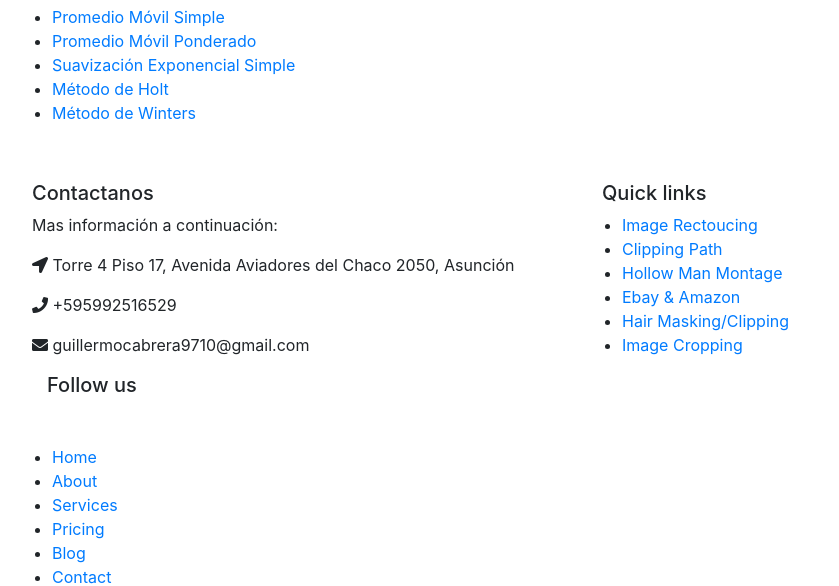
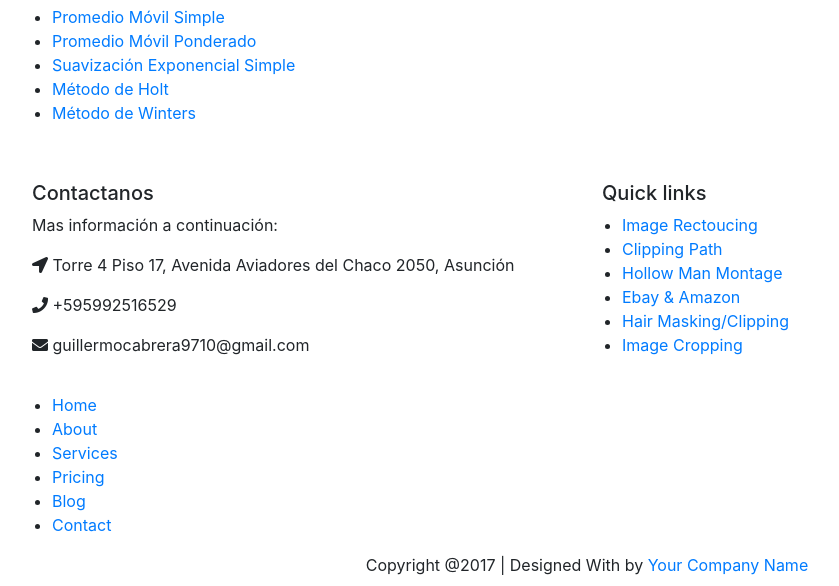
Before and after one commit to gillopy/gillopy.github.io, a plain HTML site: page index.html in a window 1280 px wide. Shown: the part 865-1451 px from the top of the page, without its empty margins (53-892 px from the left). Drawn offline with nearby package versions, Linux system fonts and the light colour scheme.

Commit message:
Update index.html

```diff
--- a/index.html
+++ b/index.html
@@ -73,20 +73,6 @@
 <!--footer_ul_amrc ends here-->
 </div>
 
-
-</div>
-
-<div class=" col-sm-4 col-md  col-12 col">
-<h5 class="headin5_amrc col_white_amrc pt2">Follow us</h5>
-<!--headin5_amrc ends here-->
-
-
-<!--footer_ul2_amrc ends here-->
-</div>
-</div>
-</div>
-
-
 <div class="container">
 <ul class="foote_bottom_ul_amrc">
 <li><a href="http://webenlance.com">Home</a></li>
```
